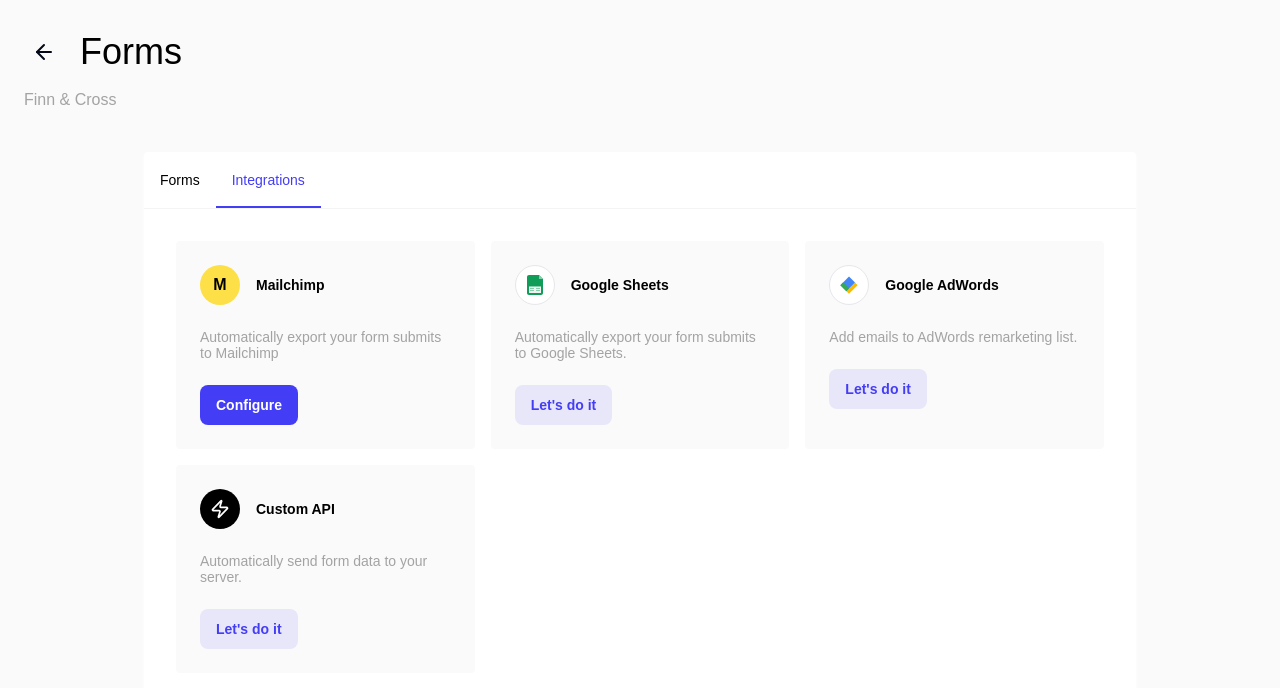
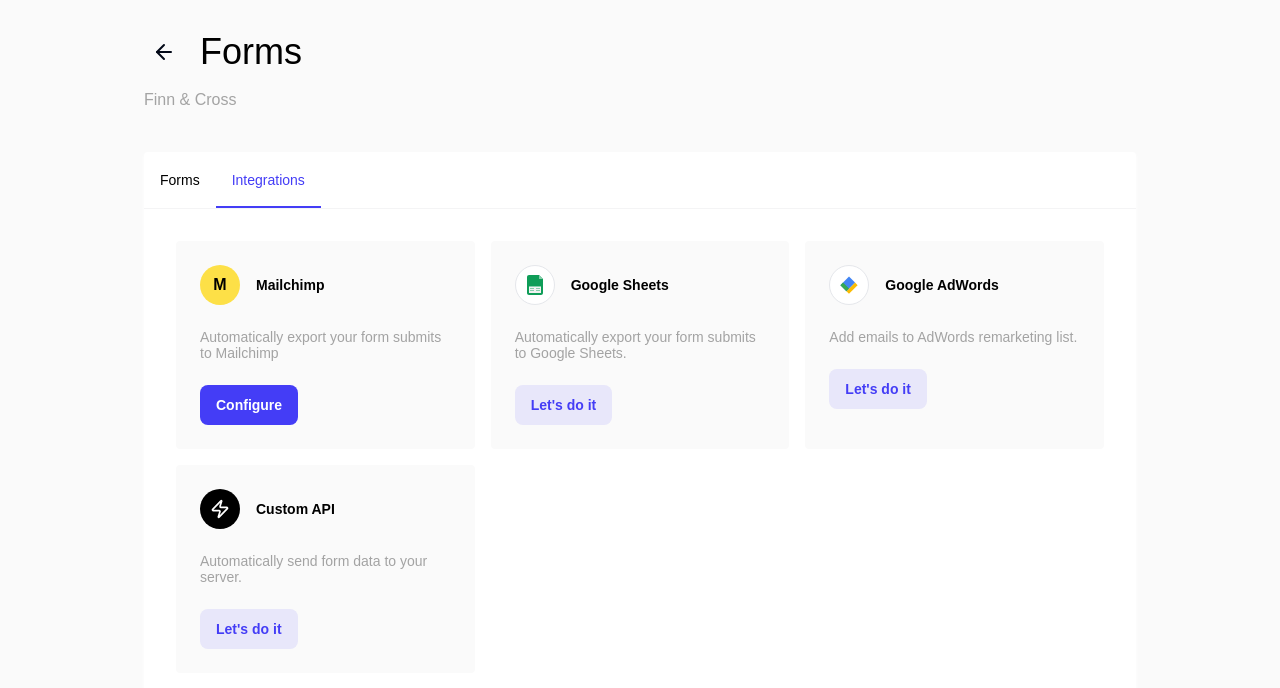
Before and after one commit to hennrunnel/forms-frontier-flow, a React (Vite) app: page / in a window 1280 px wide. Shown: the top 688 px of the page. Built offline with nearby package versions, Linux system fonts and the light colour scheme; a web font is replaced by a local one.

Commit message:
Fix: Page title and content layout
Align page title and content to match card layout.

```diff
--- a/src/components/PageTitle.tsx
+++ b/src/components/PageTitle.tsx
@@ -1,23 +1,39 @@
+
 import React from 'react';
 import { ArrowLeft } from 'lucide-react';
+
 interface PageTitleProps {
   title: string;
   subtitle?: string;
   onBack?: () => void;
 }
+
 const PageTitle: React.FC<PageTitleProps> = ({
   title,
   subtitle,
   onBack
 }) => {
-  return <div className="container mx-auto py-8 px-6">
-      <div className="flex items-center mb-2">
-        {onBack && <button onClick={onBack} className="mr-4 p-2 rounded-full hover:bg-gray-100" aria-label="Go back">
-            <ArrowLeft className="w-6 h-6" />
-          </button>}
-        <h1 className="text-black text-4xl font-normal leading-10">{title}</h1>
+  return (
+    <div className="container mx-auto py-8 px-6">
+      <div className="max-w-[992px] mx-auto">
+        <div className="flex items-center mb-2">
+          {onBack && (
+            <button
+              onClick={onBack}
+              className="mr-4 p-2 rounded-full hover:bg-gray-100"
+              aria-label="Go back"
+            >
+              <ArrowLeft className="w-6 h-6" />
+            </button>
+          )}
+          <h1 className="text-black text-4xl font-normal leading-10">{title}</h1>
+        </div>
+        {subtitle && (
+          <p className="text-neutral-400 text-base font-medium leading-loose">{subtitle}</p>
+        )}
       </div>
-      {subtitle && <p className="text-neutral-400 text-base font-medium leading-loose">{subtitle}</p>}
-    </div>;
+    </div>
+  );
 };
+
 export default PageTitle;
```
